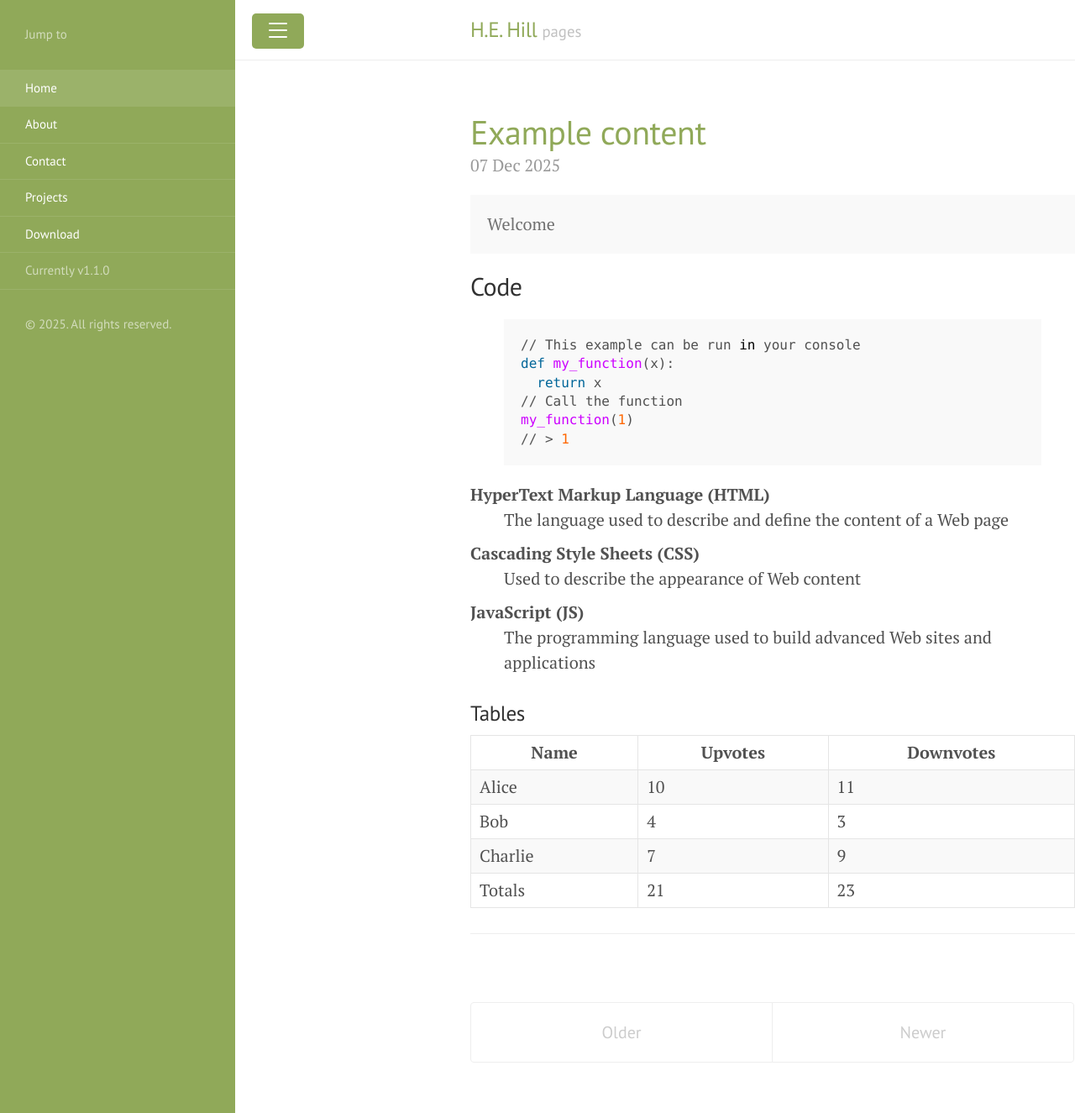
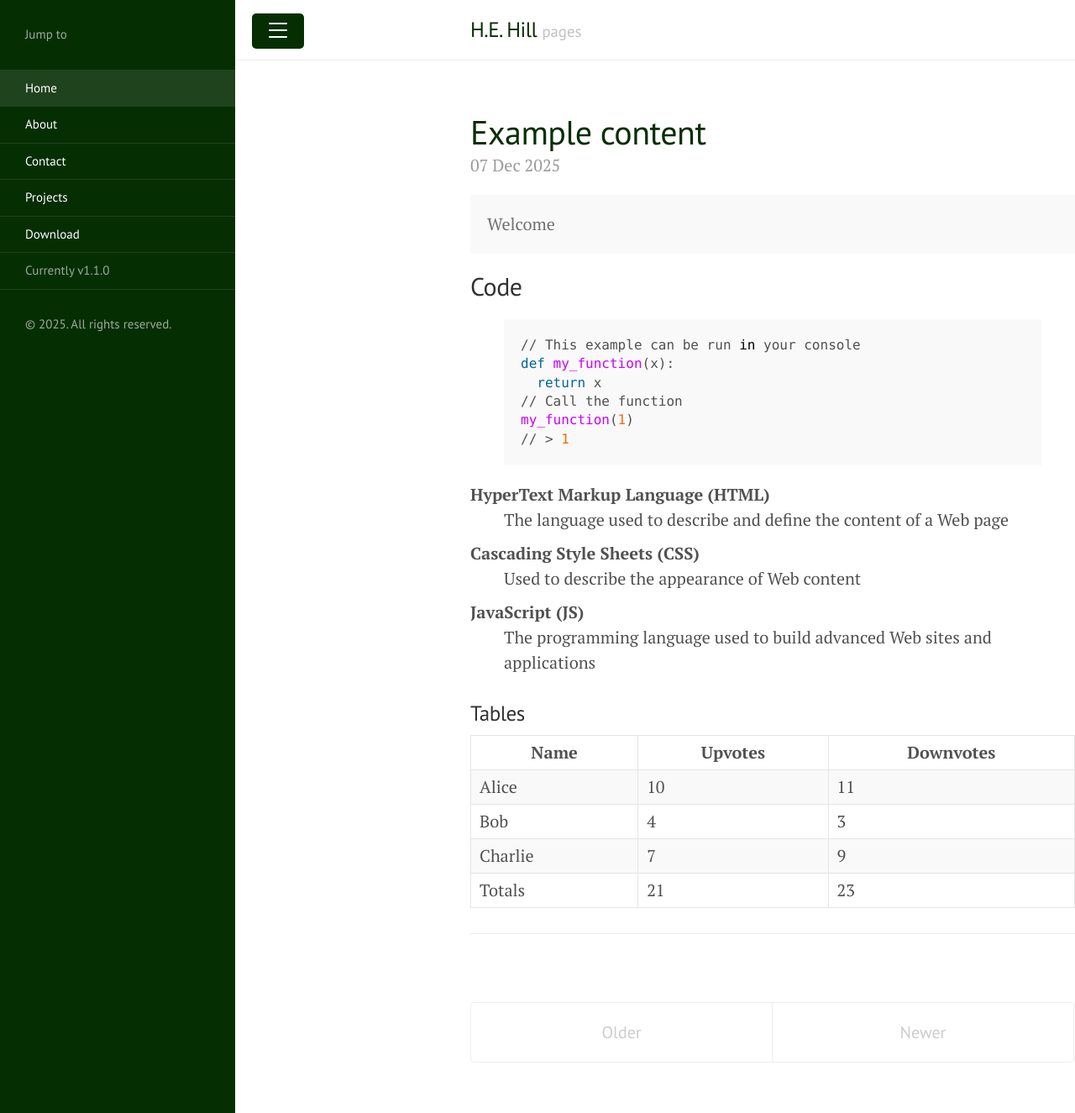
Before and after one commit to hidekihill/hidekihill.github.io, a Jekyll site: the page built from index.html, in a window 1280 px wide and 1325 px high. Shown: the whole window at 84% size. Built offline with Jekyll 4.4.1, drawn with Linux system fonts in a browser that asks for light colours; the list of posts is cut into pages by our own code.

Commit message:
Update default.html

```diff
--- a/_layouts/default.html
+++ b/_layouts/default.html
@@ -3,7 +3,7 @@
 
   {% include head.html %}
 
-  <body class='theme-base-0b'>
+  <body class='theme-base-0e'>
 
     {% include sidebar.html %}
 
```
